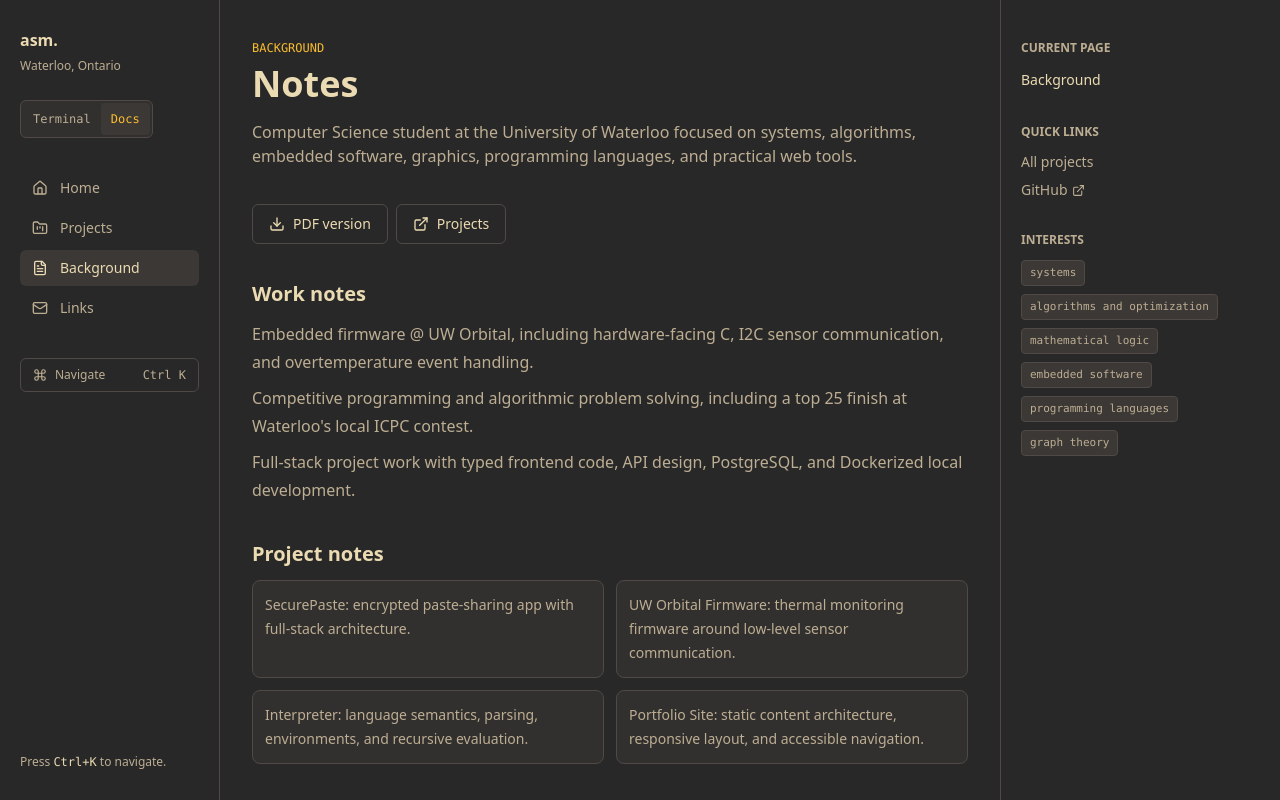
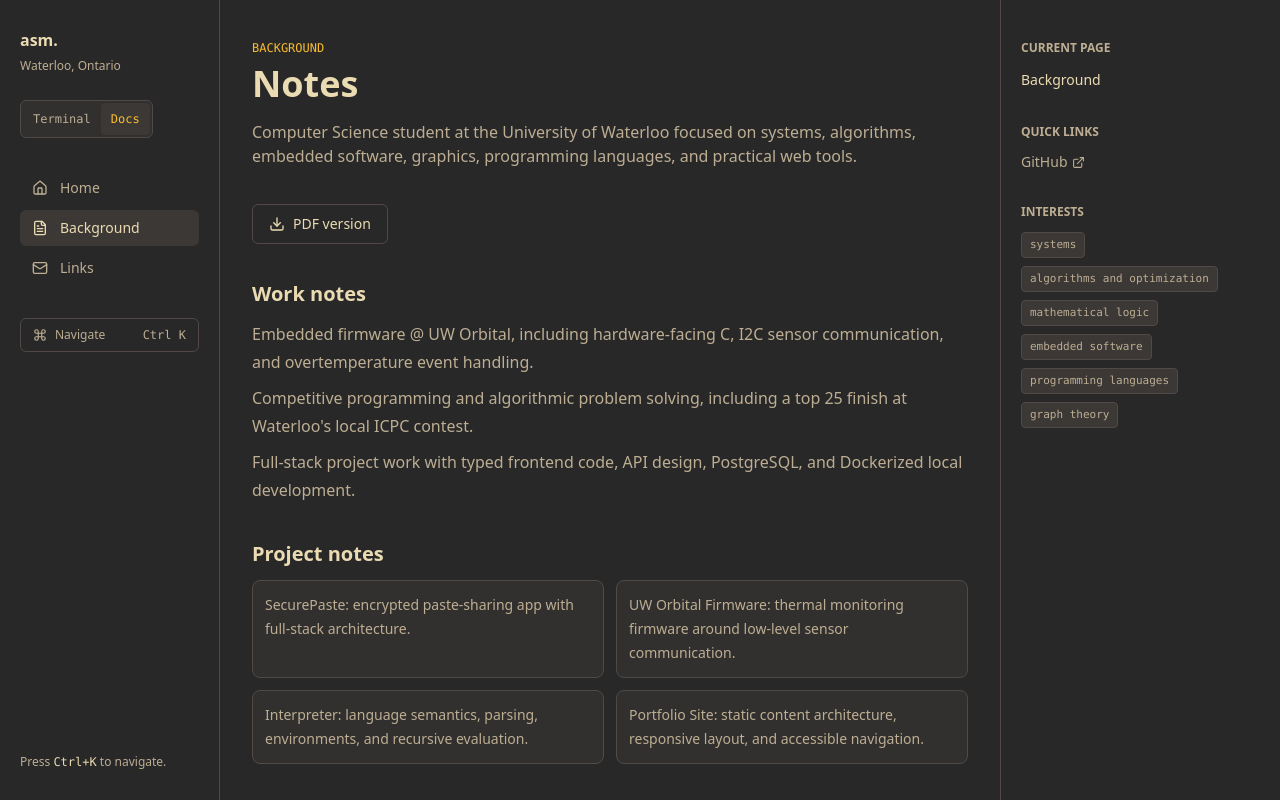
Before and after one commit to amenon864/portfolio, a Next.js app: page /resume in a window 1280 px wide. Shown: the top 800 px of the page. Built offline with nearby package versions, Linux system fonts and the light colour scheme.

Commit message:
chore: remove projects page

```diff
--- a/src/app/page.tsx
+++ b/src/app/page.tsx
@@ -1,5 +1,3 @@
-import Link from "next/link";
-import { ArrowRight } from "lucide-react";
 import { ProjectGrid } from "@/components/ProjectGrid";
 import { SectionHeader } from "@/components/SectionHeader";
 import { Tag } from "@/components/Tag";
@@ -42,20 +40,11 @@ export default function HomePage() {
       </section>
 
       <section aria-labelledby="selected-projects-title" className="space-y-5">
-        <div className="flex flex-col gap-3 sm:flex-row sm:items-end sm:justify-between">
-          <div>
-            <p className="font-mono text-xs uppercase text-accent">Selected work</p>
-            <h2 id="selected-projects-title" className="mt-2 text-2xl font-semibold text-text">
-              Selected project notes
-            </h2>
-          </div>
-          <Link
-            href="/projects"
-            className="focus-ring inline-flex w-fit items-center gap-2 rounded-md border border-line px-3 py-2 text-sm text-text transition duration-150 hover:border-accent hover:bg-raised"
-          >
-            View all projects
-            <ArrowRight aria-hidden="true" size={15} />
-          </Link>
+        <div>
+          <p className="font-mono text-xs uppercase text-accent">Selected work</p>
+          <h2 id="selected-projects-title" className="mt-2 text-2xl font-semibold text-text">
+            Selected project notes
+          </h2>
         </div>
         <ProjectGrid projects={selectedProjects} />
       </section>
--- a/src/app/projects/page.tsx
+++ /dev/null
@@ -1,22 +0,0 @@
-import type { Metadata } from "next";
-import { ProjectGrid } from "@/components/ProjectGrid";
-import { SectionHeader } from "@/components/SectionHeader";
-import { projects } from "@/data/projects";
-
-export const metadata: Metadata = {
-  title: "Projects",
-};
-
-export default function ProjectsPage() {
-  return (
-    <div className="space-y-8">
-      <SectionHeader eyebrow="Project archive" title="Projects">
-        <p>
-          A compact index of projects, experiments, and notes from things I have
-          been building.
-        </p>
-      </SectionHeader>
-      <ProjectGrid projects={projects} />
-    </div>
-  );
-}
--- a/src/app/resume/page.tsx
+++ b/src/app/resume/page.tsx
@@ -1,6 +1,5 @@
 import type { Metadata } from "next";
-import Link from "next/link";
-import { Download, ExternalLink } from "lucide-react";
+import { Download } from "lucide-react";
 import { SectionHeader } from "@/components/SectionHeader";
 import { Tag } from "@/components/Tag";
 import { profile } from "@/data/profile";
@@ -42,13 +41,6 @@ export default function ResumePage() {
           <Download aria-hidden="true" size={16} />
           PDF version
         </a>
-        <Link
-          className="focus-ring inline-flex min-h-10 items-center gap-2 rounded-md border border-line px-4 py-2 text-sm text-text transition duration-150 hover:border-accent hover:bg-raised"
-          href="/projects"
-        >
-          <ExternalLink aria-hidden="true" size={16} />
-          Projects
-        </Link>
       </div>
 
       <section aria-labelledby="experience-title" className="space-y-3">
--- a/src/components/CommandPalette.tsx
+++ b/src/components/CommandPalette.tsx
@@ -29,7 +29,6 @@ export function CommandPalette() {
   const commands = useMemo<CommandItem[]>(
     () => [
       { label: "Go to Home", hint: "Navigation", action: () => router.push("/") },
-      { label: "Go to Projects", hint: "Navigation", action: () => router.push("/projects") },
       { label: "Go to Background", hint: "Navigation", action: () => router.push("/resume") },
       { label: "Go to Links", hint: "Navigation", action: () => router.push("/contact") },
       { label: "Switch to Terminal mode", hint: "Display", action: () => setDisplayMode("terminal") },
@@ -148,7 +147,7 @@ export function CommandPalette() {
             ref={inputRef}
             id="command-input"
             className="h-10 min-w-0 flex-1 bg-transparent text-sm text-text outline-none placeholder:text-muted"
-            placeholder="Search commands or projects"
+            placeholder="Search commands"
             value={query}
             onChange={(event) => setQuery(event.target.value)}
             onKeyDown={onInputKeyDown}
--- a/src/components/ContextPanel.tsx
+++ b/src/components/ContextPanel.tsx
@@ -1,13 +1,11 @@
 "use client";
 
-import Link from "next/link";
 import { ExternalLink } from "lucide-react";
 import { profile } from "@/data/profile";
 import { useMountedPathname } from "@/lib/useMountedPathname";
 import { Tag } from "@/components/Tag";
 
 function currentFocus(pathname: string) {
-  if (pathname.startsWith("/projects")) return "Project archive";
   if (pathname.startsWith("/resume")) return "Background";
   if (pathname.startsWith("/contact")) return "Links";
   return "Workspace";
@@ -31,9 +29,6 @@ export function ContextPanel() {
             Quick links
           </h2>
           <div className="mt-3 space-y-2 text-sm">
-            <Link className="focus-ring block rounded-sm text-muted hover:text-text" href="/projects">
-              All projects
-            </Link>
             <a
               className="focus-ring inline-flex items-center gap-1 rounded-sm text-muted hover:text-text"
               href={profile.github}
--- a/src/components/KeyboardShortcuts.tsx
+++ b/src/components/KeyboardShortcuts.tsx
@@ -18,7 +18,6 @@ export function KeyboardShortcuts() {
 
       const key = event.key.toLowerCase();
       if (key === "h") router.push("/");
-      if (key === "p") router.push("/projects");
       if (key === "r") router.push("/resume");
     }
 
--- a/src/components/Sidebar.tsx
+++ b/src/components/Sidebar.tsx
@@ -1,7 +1,7 @@
 "use client";
 
 import Link from "next/link";
-import { Command, FileText, FolderKanban, Home, Mail } from "lucide-react";
+import { Command, FileText, Home, Mail } from "lucide-react";
 import { ModeToggle } from "@/components/ModeToggle";
 import { profile } from "@/data/profile";
 import { cn } from "@/lib/utils";
@@ -9,7 +9,6 @@ import { useMountedPathname } from "@/lib/useMountedPathname";
 
 const navItems = [
   { href: "/", label: "Home", icon: Home },
-  { href: "/projects", label: "Projects", icon: FolderKanban },
   { href: "/resume", label: "Background", icon: FileText },
   { href: "/contact", label: "Links", icon: Mail },
 ];
--- a/src/components/TopNav.tsx
+++ b/src/components/TopNav.tsx
@@ -1,7 +1,7 @@
 "use client";
 
 import Link from "next/link";
-import { Command, FileText, FolderKanban, Home, Mail } from "lucide-react";
+import { Command, FileText, Home, Mail } from "lucide-react";
 import { ModeToggle } from "@/components/ModeToggle";
 import { profile } from "@/data/profile";
 import { cn } from "@/lib/utils";
@@ -9,7 +9,6 @@ import { useMountedPathname } from "@/lib/useMountedPathname";
 
 const navItems = [
   { href: "/", label: "Home", icon: Home },
-  { href: "/projects", label: "Projects", icon: FolderKanban },
   { href: "/resume", label: "Background", icon: FileText },
   { href: "/contact", label: "Links", icon: Mail },
 ];
```
